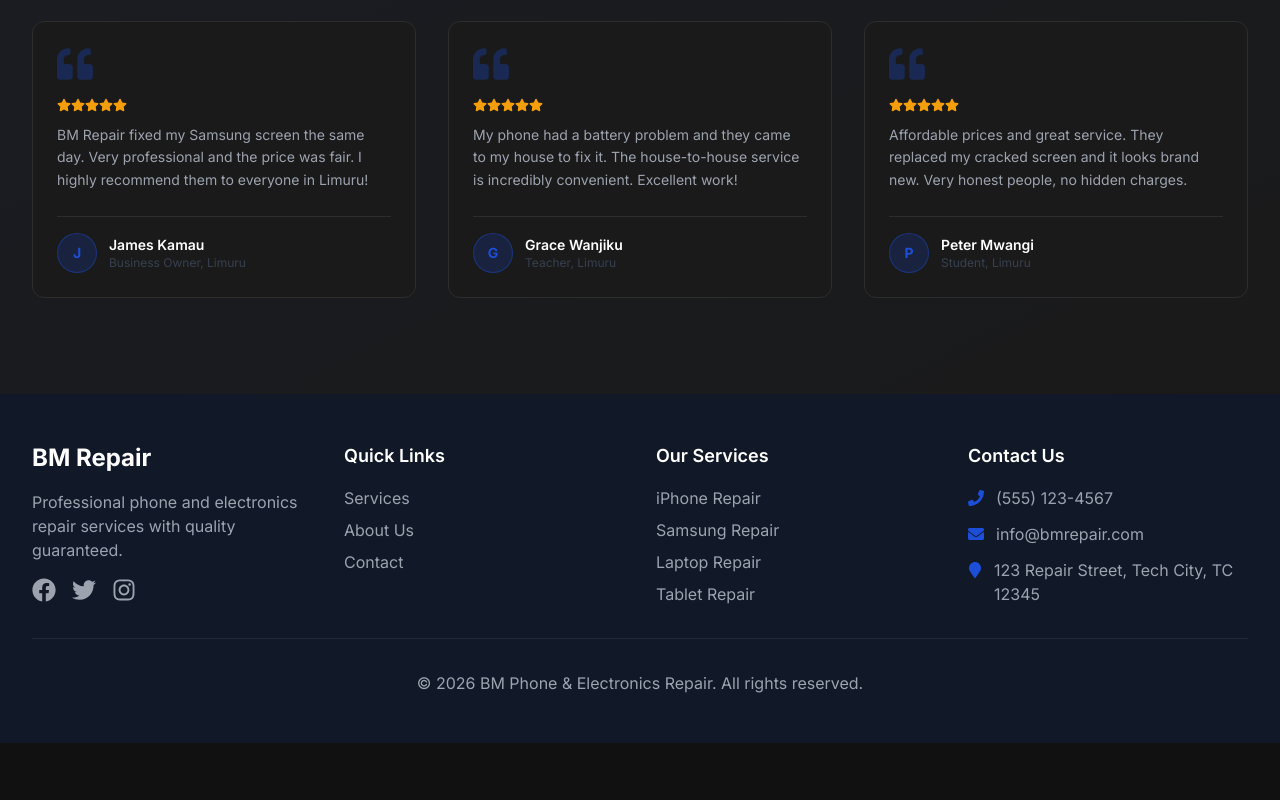
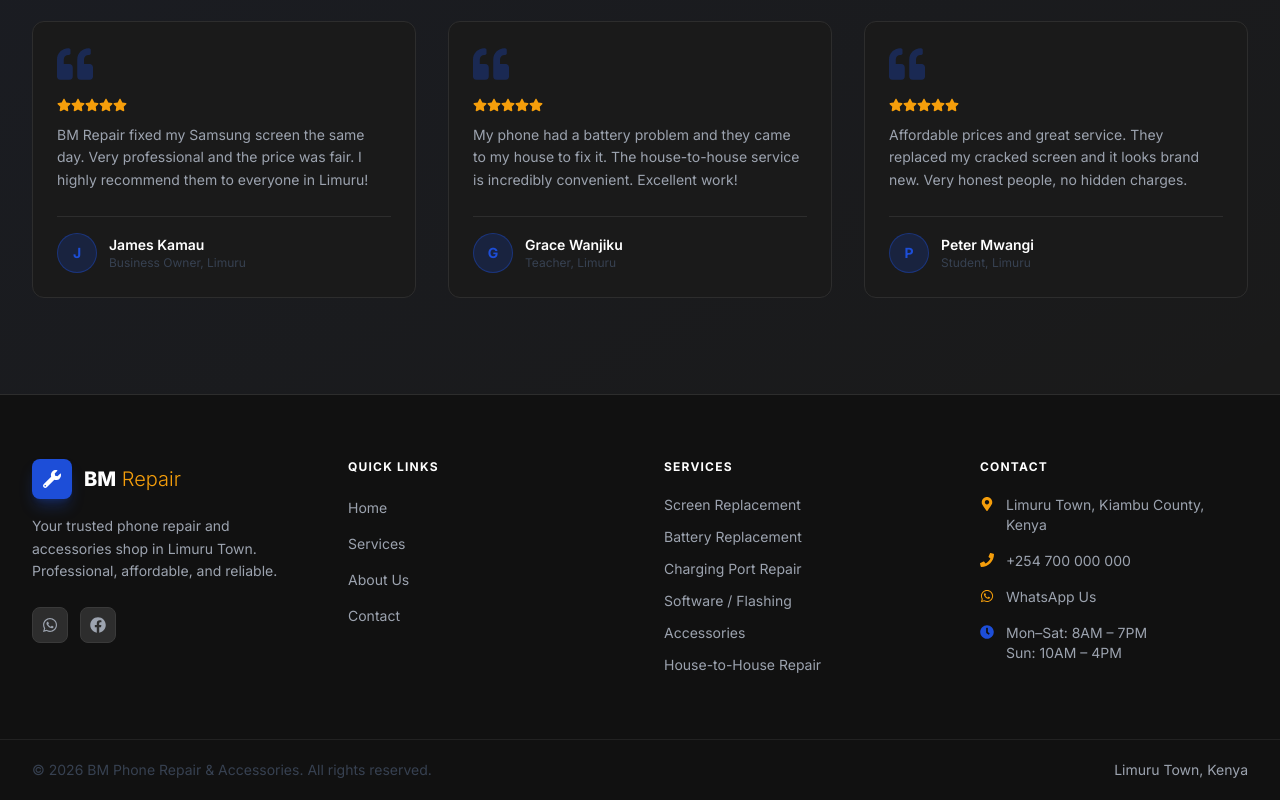
Before and after one commit to mzazi89/bmphonerepair, a Next.js app: page / in a window 1280 px wide. Shown: the part 2548-3348 px from the top of the page. Before the commit the page ends 3291 px from the top, so only its background shows below. Built offline with nearby package versions, Linux system fonts and the light colour scheme.

Commit message:
Update app/components/Footer.tsx - BM Phone Repair redesign

```diff
--- a/app/components/Footer.tsx
+++ b/app/components/Footer.tsx
@@ -1,87 +1,122 @@
+'use client'
+
 import Link from 'next/link'
-import { FaPhone, FaEnvelope, FaMapMarker, FaFacebook, FaTwitter, FaInstagram } from 'react-icons/fa'
+import { FaPhone, FaEnvelope, FaMapMarkerAlt, FaWhatsapp, FaFacebook, FaWrench, FaClock } from 'react-icons/fa'
 
 export default function Footer() {
   const currentYear = new Date().getFullYear()
 
   return (
-    <footer className="bg-gray-900 text-white">
-      <div className="container mx-auto py-12">
-        <div className="grid grid-cols-1 md:grid-cols-4 gap-8">
-          {/* Company Info */}
-          <div>
-            <h3 className="text-2xl font-bold mb-4">BM Repair</h3>
-            <p className="text-gray-400 mb-4">
-              Professional phone and electronics repair services with quality guaranteed.
+    <footer className="bg-dark-800 border-t border-dark-500">
+      {/* Main footer */}
+      <div className="container mx-auto py-16">
+        <div className="grid grid-cols-1 md:grid-cols-2 lg:grid-cols-4 gap-12">
+          {/* Brand */}
+          <div className="lg:col-span-1">
+            <div className="flex items-center gap-3 mb-4">
+              <div className="bg-primary w-10 h-10 rounded-lg flex items-center justify-center shadow-lg shadow-primary/30">
+                <FaWrench className="text-white text-lg" />
+              </div>
+              <div>
+                <span className="text-xl font-extrabold text-white">BM</span>
+                <span className="text-xl font-light text-accent"> Repair</span>
+              </div>
+            </div>
+            <p className="text-steel-lighter text-sm leading-relaxed mb-6">
+              Your trusted phone repair and accessories shop in Limuru Town.
+              Professional, affordable, and reliable.
             </p>
-            <div className="flex space-x-4">
-              <a href="#" className="text-gray-400 hover:text-white transition-colors">
-                <FaFacebook size={24} />
+            <div className="flex gap-3">
+              <a
+                href="https://wa.me/254700000000"
+                target="_blank"
+                rel="noopener noreferrer"
+                className="w-9 h-9 bg-dark-500 border border-dark-400 rounded-lg flex items-center justify-center text-steel-lighter hover:text-accent hover:border-accent transition-colors"
+                aria-label="WhatsApp"
+              >
+                <FaWhatsapp />
               </a>
-              <a href="#" className="text-gray-400 hover:text-white transition-colors">
-                <FaTwitter size={24} />
-              </a>
-              <a href="#" className="text-gray-400 hover:text-white transition-colors">
-                <FaInstagram size={24} />
+              <a
+                href="https://facebook.com"
+                target="_blank"
+                rel="noopener noreferrer"
+                className="w-9 h-9 bg-dark-500 border border-dark-400 rounded-lg flex items-center justify-center text-steel-lighter hover:text-primary hover:border-primary transition-colors"
+                aria-label="Facebook"
+              >
+                <FaFacebook />
               </a>
             </div>
           </div>
 
-          {/* Quick Links */}
+          {/* Navigation */}
           <div>
-            <h4 className="text-lg font-semibold mb-4">Quick Links</h4>
-            <ul className="space-y-2">
-              <li>
-                <Link href="/services" className="text-gray-400 hover:text-white transition-colors">
-                  Services
-                </Link>
-              </li>
-              <li>
-                <Link href="/about" className="text-gray-400 hover:text-white transition-colors">
-                  About Us
-                </Link>
-              </li>
-              <li>
-                <Link href="/contact" className="text-gray-400 hover:text-white transition-colors">
-                  Contact
-                </Link>
-              </li>
+            <h4 className="text-white font-bold mb-5 uppercase tracking-widest text-xs">Quick Links</h4>
+            <ul className="space-y-3">
+              {[
+                { href: '/', label: 'Home' },
+                { href: '/services', label: 'Services' },
+                { href: '/about', label: 'About Us' },
+                { href: '/contact', label: 'Contact' },
+              ].map((link) => (
+                <li key={link.href}>
+                  <Link href={link.href} className="text-steel-lighter hover:text-accent transition-colors text-sm">
+                    {link.label}
+                  </Link>
+                </li>
+              ))}
             </ul>
           </div>
 
           {/* Services */}
           <div>
-            <h4 className="text-lg font-semibold mb-4">Our Services</h4>
-            <ul className="space-y-2">
-              <li className="text-gray-400">iPhone Repair</li>
-              <li className="text-gray-400">Samsung Repair</li>
-              <li className="text-gray-400">Laptop Repair</li>
-              <li className="text-gray-400">Tablet Repair</li>
+            <h4 className="text-white font-bold mb-5 uppercase tracking-widest text-xs">Services</h4>
+            <ul className="space-y-3 text-steel-lighter text-sm">
+              <li>Screen Replacement</li>
+              <li>Battery Replacement</li>
+              <li>Charging Port Repair</li>
+              <li>Software / Flashing</li>
+              <li>Accessories</li>
+              <li>House-to-House Repair</li>
             </ul>
           </div>
 
-          {/* Contact Info */}
+          {/* Contact */}
           <div>
-            <h4 className="text-lg font-semibold mb-4">Contact Us</h4>
-            <ul className="space-y-3">
-              <li className="flex items-start space-x-3 text-gray-400">
-                <FaPhone className="mt-1 text-primary" />
-                <span>{process.env.NEXT_PUBLIC_PHONE}</span>
+            <h4 className="text-white font-bold mb-5 uppercase tracking-widest text-xs">Contact</h4>
+            <ul className="space-y-4">
+              <li className="flex items-start gap-3 text-sm text-steel-lighter">
+                <FaMapMarkerAlt className="text-accent mt-0.5 shrink-0" />
+                <span>Limuru Town, Kiambu County, Kenya</span>
               </li>
-              <li className="flex items-start space-x-3 text-gray-400">
-                <FaEnvelope className="mt-1 text-primary" />
-                <span>{process.env.NEXT_PUBLIC_EMAIL}</span>
+              <li className="flex items-start gap-3 text-sm text-steel-lighter">
+                <FaPhone className="text-accent mt-0.5 shrink-0" />
+                <a href="tel:+254700000000" className="hover:text-accent transition-colors">
+                  +254 700 000 000
+                </a>
               </li>
-              <li className="flex items-start space-x-3 text-gray-400">
-                <FaMapMarker className="mt-1 text-primary" />
-                <span>{process.env.NEXT_PUBLIC_ADDRESS}</span>
+              <li className="flex items-start gap-3 text-sm text-steel-lighter">
+                <FaWhatsapp className="text-accent mt-0.5 shrink-0" />
+                <a href="https://wa.me/254700000000" target="_blank" rel="noopener noreferrer" className="hover:text-accent transition-colors">
+                  WhatsApp Us
+                </a>
+              </li>
+              <li className="flex items-start gap-3 text-sm text-steel-lighter">
+                <FaClock className="text-primary mt-0.5 shrink-0" />
+                <div>
+                  <div>Mon–Sat: 8AM – 7PM</div>
+                  <div>Sun: 10AM – 4PM</div>
+                </div>
               </li>
             </ul>
           </div>
         </div>
+      </div>
 
-        <div className="border-t border-gray-800 mt-8 pt-8 text-center text-gray-400">
-          <p>© {currentYear} BM Phone & Electronics Repair. All rights reserved.</p>
+      {/* Bottom bar */}
+      <div className="border-t border-dark-600 py-5">
+        <div className="container mx-auto flex flex-col md:flex-row justify-between items-center gap-2 text-steel text-sm">
+          <p>© {currentYear} BM Phone Repair &amp; Accessories. All rights reserved.</p>
+          <p className="text-steel-lighter">Limuru Town, Kenya</p>
         </div>
       </div>
     </footer>
```
